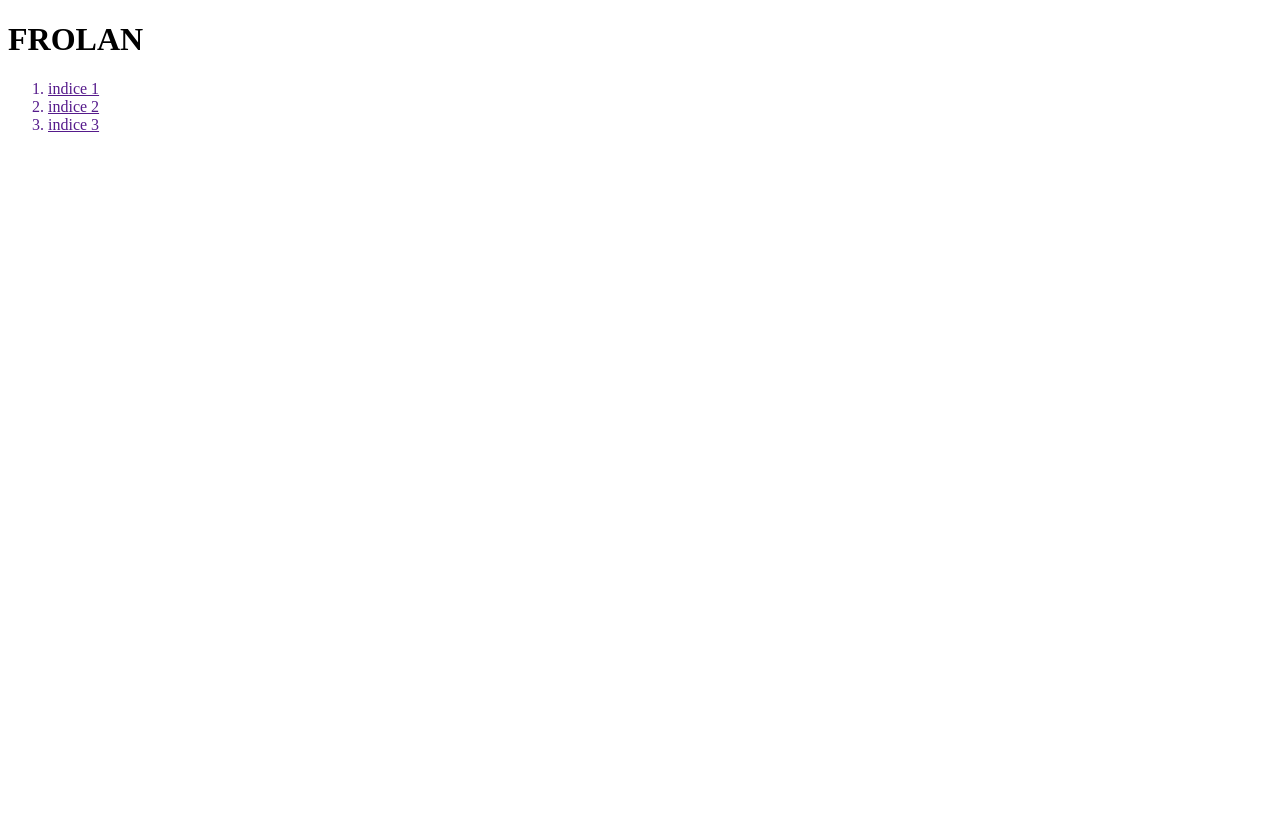
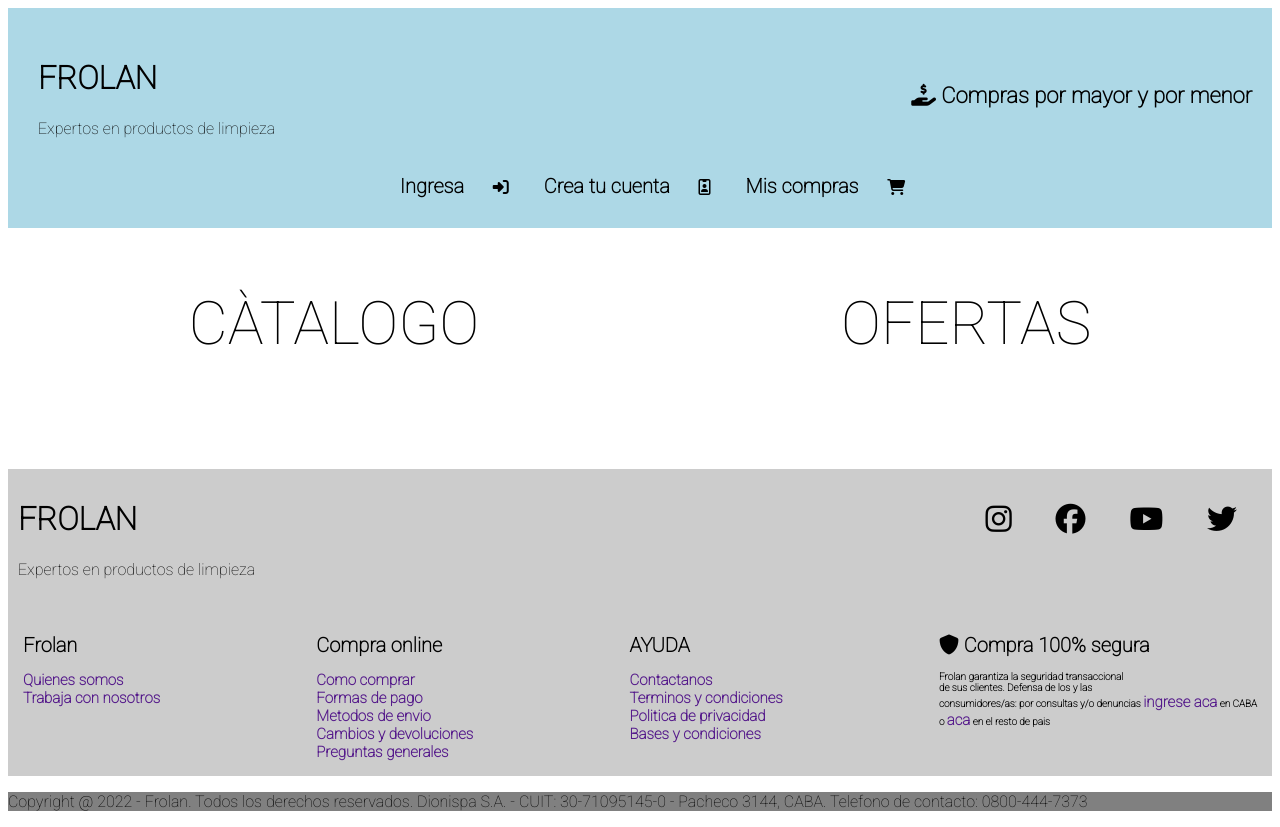
Before and after one commit to AlaMarti/FROLAN, a website: page views/home.html in a window 1280 px wide. Before the commit the page ends 800 px from the top, so only its background shows below. Drawn offline with Linux system fonts and the light colour scheme.

Commit message:
Agregando estilos

```diff
--- a/app.js
+++ b/app.js
@@ -8,3 +8,4 @@ app.use(express.static(publicPath))
 
 app.listen(3000, () => console.log("corriendo"))
 app.get('/', (req,res) => res.sendFile(path.resolve(__dirname, './views/home.html')))
+app.get('/login', (req,res) => res.sendFile(path.resolve(__dirname, './views/login.html')))
--- /dev/null
+++ b/public/css/style.css
@@ -0,0 +1,231 @@
+* {
+        box-sizing: border-box;
+}
+
+
+body {
+    font-family: 'Roboto';
+}
+
+.main-header{
+    background-color: lightblue;
+    padding: 20px;
+}
+
+.bottom-bar{
+    display: none;
+    border-radius: 10px;
+
+}
+
+
+.bottom-bar ul {
+    list-style:none;
+    margin: 0;
+    padding: 0;
+    justify-content: center;
+}
+
+.bottom-bar a {
+
+    text-decoration: none;
+    color: black;
+    display: inline-block;
+    padding: 5px 0px;
+    font-size: 12px;
+
+
+}
+
+.hamburguesa{
+
+    margin: auto;
+    display: block;
+    max-width: 50px;
+    text-align: center;
+    border-radius: 8px;
+    font-size: 18px;
+    padding: 15px 0px;
+    background-color: #03264c;
+    color: #ffff;
+}
+
+.logo{
+
+    margin: 0;
+    display: inline-block;
+    padding: 10px;
+}
+
+
+
+.catalogo{
+    max-width: 600px;
+    padding: 10px;
+    margin: auto;
+    font-size: 60px;
+
+
+
+}
+.ofertas{
+    max-width:600px;
+    padding: 10px;
+    margin: auto;
+    font-size: 60px;
+}
+
+.principal{
+    display: flex;
+    margin-top: 50px;
+
+}
+
+.principal a{
+    text-decoration: none;
+    color: black;
+
+}
+
+.formulario{
+    padding: 20px 15px;
+    text-align: center;
+
+}
+
+.formulario div {
+    margin-bottom: 15px;
+}
+
+.formulario label{
+    margin-bottom: 5px;
+    font-style:italic;
+    display: block;
+    font-weight: bold;
+}
+
+.formulario input{
+    width: 25%;
+    padding: 8px 8px;
+}
+
+.boton{
+    padding: 5px 5px;
+    width: 100px;
+    border-radius: 8px;
+    background-color: #03264c;
+    color: white;
+}
+
+footer {
+    margin-top: 100px;
+
+
+}
+
+
+
+.pie-pagina{
+
+    display: flex;
+    justify-content: space-between;
+    background-color: #CCC;
+
+}
+
+.iconos{
+    padding: 15px;
+}
+
+.iconos i {
+    margin: 20px;
+    font-size: 30px;
+}
+
+.pie-pagina2{
+    background-color: #CCC;
+    display: flex;
+    justify-content: space-between;
+    padding: 15px;
+    font-weight: bold;
+    font-size: 10px;
+
+
+}
+
+.pie-pagina2 a {
+    text-decoration: none;
+    font-size: 15px;
+
+}
+
+.pie-pagina2 ul {
+    list-style: none;
+    margin: 0;
+    padding: 0;
+
+
+}
+.pie-pagina3{
+    background-color: grey;
+}
+
+
+
+
+
+
+
+
+@media (min-width: 768px){
+    .top-bar{
+        display: flex;
+        justify-content: space-between;
+        align-items: center;
+    }
+
+    .copy-header{
+        max-width: 350px;
+        font-size: 22px;
+    }
+
+    .hamburguesa{
+        display: none;
+    }
+
+    .bottom-bar{
+
+        display: block;
+        justify-content: space-between;
+        margin: auto;
+        max-width: 700px;
+        padding: 5px;
+
+
+    }
+
+    .bottom-bar ul{
+        display: flex;
+
+    }
+
+    .bottom-bar li {
+        margin: 0 5px;
+
+    }
+
+    .bottom-bar a {
+
+        font-size: 20px;
+        text-align: center;
+        margin: 0 25px;
+        font-weight: bold;
+        justify-content: center;
+
+    }
+
+
+
+
+
+}
--- a/views/home.html
+++ b/views/home.html
@@ -1,22 +1,153 @@
 <!DOCTYPE html>
 <html lang="en">
+
 <head>
     <meta charset="UTF-8">
     <meta http-equiv="X-UA-Compatible" content="IE=edge">
     <meta name="viewport" content="width=device-width, initial-scale=1.0">
     <title>Document</title>
+    <link rel="stylesheet" href="/css/style.css">
+    <script src="https://kit.fontawesome.com/4cbee753b6.js" crossorigin="anonymous"></script>
+    <link href="https://fonts.googleapis.com/css2?family=Bebas+Neue&family=Roboto:wght@100&display=swap"
+        rel="stylesheet">
 </head>
+
 <body>
-    <h1> FROLAN </h1>
-    <nav>
-        <ol>
-           <a href=""> <li> indice 1</li></a>
-           <a href=""> <li> indice 2</li></a>
-           <a href=""> <li> indice 3</li></a>
+    <header class="main-header">
+        <div class="top-bar">
+            <div class="logo">
+                <h1> FROLAN </h1>
+                <p> Expertos en productos de limpieza</p>
+            </div>
 
-        </ol>
-    </nav>
+            <div>
+                <h2 class="copy-header">
+                    <i class="fa-solid fa-hand-holding-dollar"></i>
+                    Compras por mayor y por menor
+                </h2>
+            </div>
+
+        </div>
+
+        <a href="" class="hamburguesa">
+            <i class="fa-solid fa-bars"></i>
+        </a>
+
+        <nav class="bottom-bar">
+            <ul class="left-navbar">
+
+                <li><a href="/login"> Ingresa </a> <i class="fa-solid fa-right-to-bracket"></i> </li>
+                <li><a href=""> Crea tu cuenta </a> <i class="fa-regular fa-id-badge"></i> </li>
+                <li><a href=""> Mis compras </a> <i class="fa-sharp fa-solid fa-cart-shopping"></i> </li>
+
+            </ul>
+
+
+        </nav>
+
+
+    </header>
+
+    <div class="principal">
+
+        <div class="catalogo">
+            <a href="">CÀTALOGO</a>
+        </div>
+
+        <div class="ofertas">
+            <a href="">OFERTAS</a>
+        </div>
+    </div>
+
+
+
+
+
+
+    <footer>
+
+        <div class="pie-pagina">
+
+            <div class="logo">
+                <h1> FROLAN </h1>
+                <p> Expertos en productos de limpieza</p>
+            </div>
+
+            <div class="iconos">
+                <i class="fa-brands fa-instagram"></i>
+                <i class="fa-brands fa-facebook"></i>
+                <i class="fa-brands fa-youtube"></i>
+                <i class="fa-brands fa-twitter"></i>
+            </div>
+
+
+        </div>
+
+
+
+        <div class="pie-pagina2">
+
+            <div class="detalles">
+                <h1>Frolan</h1>
+                <ul>
+                    <li><a href="">Quienes somos</a></li>
+                    <li><a href="">Trabaja con nosotros</a></li>
+                </ul>
+            </div>
+
+            <div>
+                <h1>Compra online</h1>
+                <ul>
+                    <li><a href="">Como comprar</a></li>
+                    <li><a href="">Formas de pago</a></li>
+                    <li><a href="">Metodos de envio</a></li>
+                    <li><a href="">Cambios y devoluciones</a></li>
+                    <li><a href="">Preguntas generales</a></li>
+
+                </ul>
+            </div>
+
+            <div>
+                <h1>AYUDA</h1>
+                <ul>
+                    <li><a href="">Contactanos</a></li>
+                    <li><a href="">Terminos y condiciones</a></li>
+                    <li><a href="">Politica de privacidad</a></li>
+                    <li><a href="">Bases y condiciones</a></li>
+
+
+
+                </ul>
+            </div>
+
+
+            <div>
+
+
+                <h1><i class="fa-solid fa-shield"></i> Compra 100% segura</h1>
+                <p>Frolan garantiza la seguridad transaccional  <br> de sus clientes.
+                    Defensa de los y las <br> consumidores/as: por consultas y/o denuncias <a href="">ingrese aca</a>
+                    en CABA <br> o <a href="">aca</a> en el resto de pais</p>
+            </div>
+
+
+        </div>
+
+
+        <div class="pie-pagina3">
+            <p>Copyright @ 2022 - Frolan. Todos los derechos reservados. Dionispa S.A. - CUIT: 30-71095145-0 - Pacheco
+                3144,
+                CABA.
+                Telefono de contacto: 0800-444-7373</p>
+        </div>
+
+
+    </footer>
+
 
 
 </body>
+
+
+
 </html>
```
Also changed, not shown: views/login.html (added, +70 -0 lines).
